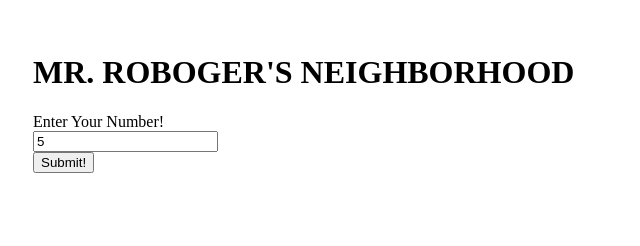
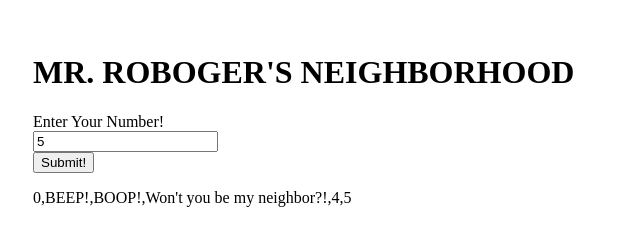
Before and after one commit to orbu13/mrRobogers, a plain HTML site: page index.html in a window 1280 px wide. Both pictures are taken after typing "5" into the empty fields and a click on the button "Submit!". Shown: the whole page, without its empty margins (0-640 px from the left). Drawn offline with Linux system fonts and the light colour scheme.

Commit message:
update and finalize Js file

```diff
--- a/index.html
+++ b/index.html
@@ -17,6 +17,9 @@
     <input type="number" id="numberInput"><br>
     <button type="submit">Submit!</button>
   </form>
+  <div>
+    <p id="display-result"></p>
+  </div>
 
   <script src="js/scripts.js"></script>
 </body>
--- a/js/scripts.js
+++ b/js/scripts.js
@@ -1,20 +1,22 @@
 console.log("loaded");
+
 // User Interface Logic
+let arr = []
+let inputTag = document.querySelector("#numberInput");
+let form = document.querySelector("form");
 
-let inputTag = document.querySelector("#numberInput");
-
-let form = document.querySelector("form");
 
 form.addEventListener('submit', function (event) {
   event.preventDefault();
   let userInput = inputTag.value;
   console.log(userInput);
   counting(userInput);
+  let paragraph = document.querySelector("#display-result")
+  paragraph.innerText = arr
+
 })
 
 // Business Logic
-let arr = []
-
 function counting(userInput) {
   for (let index = 0; index <= userInput; index++) {
     arr[index] = index.toString();
@@ -28,7 +30,6 @@ function counting(userInput) {
     } else {
       arr[index] = index.toString();
     }
-
   }
   console.log(arr);
 }
```
